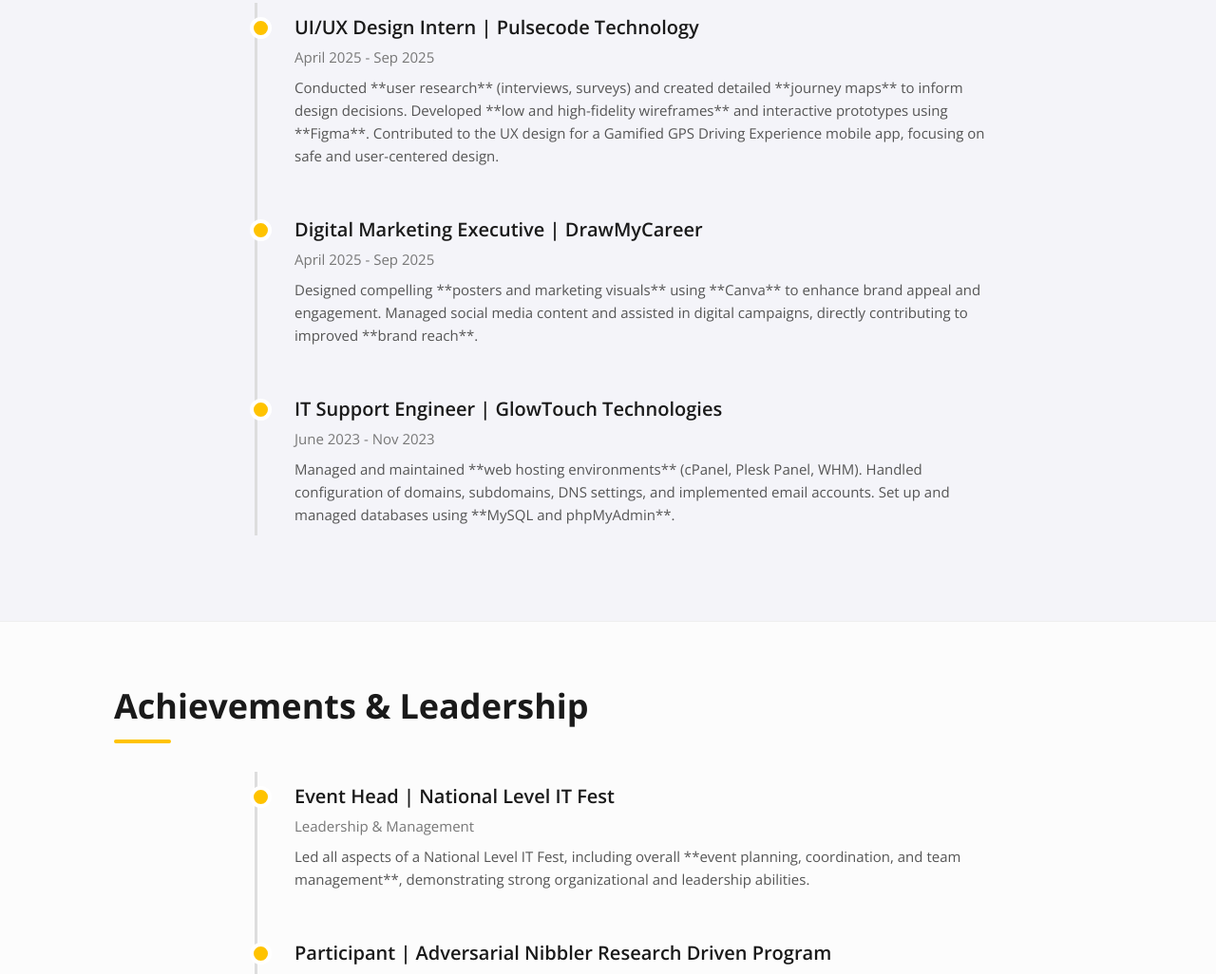
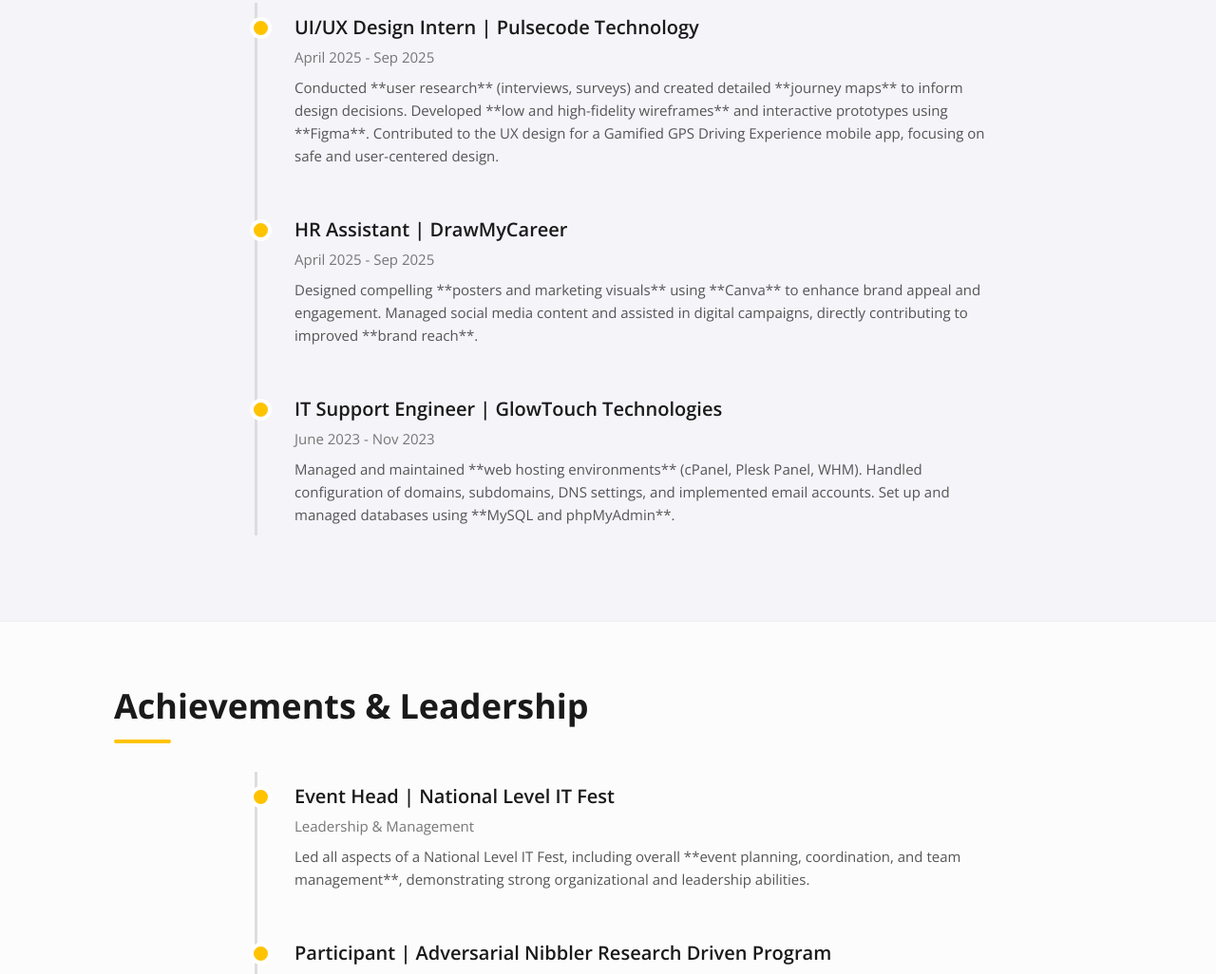
Before and after one commit to SushmithaMonthero/SushmithaMonthero-Portfolio, a plain HTML site: page index.html in a window 1280 px wide. Shown: the part 1615-2641 px from the top of the page at 95% size. Drawn offline with nearby package versions, Linux system fonts and the light colour scheme.

Commit message:
Update index.html

```diff
--- a/index.html
+++ b/index.html
@@ -564,7 +564,7 @@ MCA graduate with 1+ years of diverse experience as an HR Assistant, complemente
             </div>
 
             <div class="timeline-item">
-                <h3>Digital Marketing Executive | DrawMyCareer</h3>
+                <h3>HR Assistant | DrawMyCareer</h3>
                 <h4>April 2025 - Sep 2025</h4>
                 <p>Designed compelling **posters and marketing visuals** using **Canva** to enhance brand appeal and engagement. Managed social media content and assisted in digital campaigns, directly contributing to improved **brand reach**.</p>
             </div>
```
